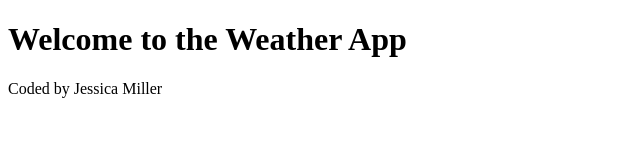
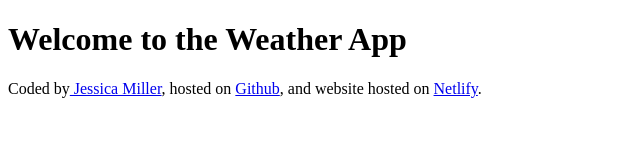
Before and after one commit to Millarescu/Weather-App, a plain HTML site: page index.html in a window 1280 px wide. Shown: the whole page, without its empty margins (0-640 px from the left). Drawn offline with Linux system fonts and the light colour scheme.

Commit message:
Added links to the footer.

```diff
--- a/index.html
+++ b/index.html
@@ -7,6 +7,11 @@
   </head>
   <body>
     <h1>Welcome to the Weather App</h1>
-    <footer>Coded by Jessica Miller</footer>
+    <footer>
+      Coded by<a href="https://github.com/Millarescu"> Jessica Miller</a>,
+      hosted on <a href="https://github.com/Millarescu/Weather-App"> Github</a>,
+      and website hosted on
+      <a href="https://graceful-centaur-88e166.netlify.app/">Netlify</a>.
+    </footer>
   </body>
 </html>
```
